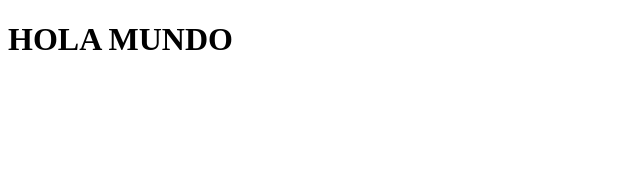
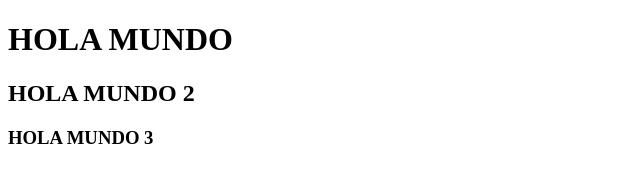
Before and after one commit to AndresPalmezanoG/prueba_git2022_1, a plain HTML site: page index.html in a window 1280 px wide. Shown: the whole page, without its empty margins (0-640 px from the left). Drawn offline with Linux system fonts and the light colour scheme.

Commit message:
Tercer Commit

```diff
--- a/index.html
+++ b/index.html
@@ -9,6 +9,8 @@
 <body>
     <div>
         <h1>HOLA MUNDO</h1>
-</div>
+        <h2>HOLA MUNDO 2</h2>
+        <h3>HOLA MUNDO 3</h3>
+    </div>
 </body>
 </html>
```
